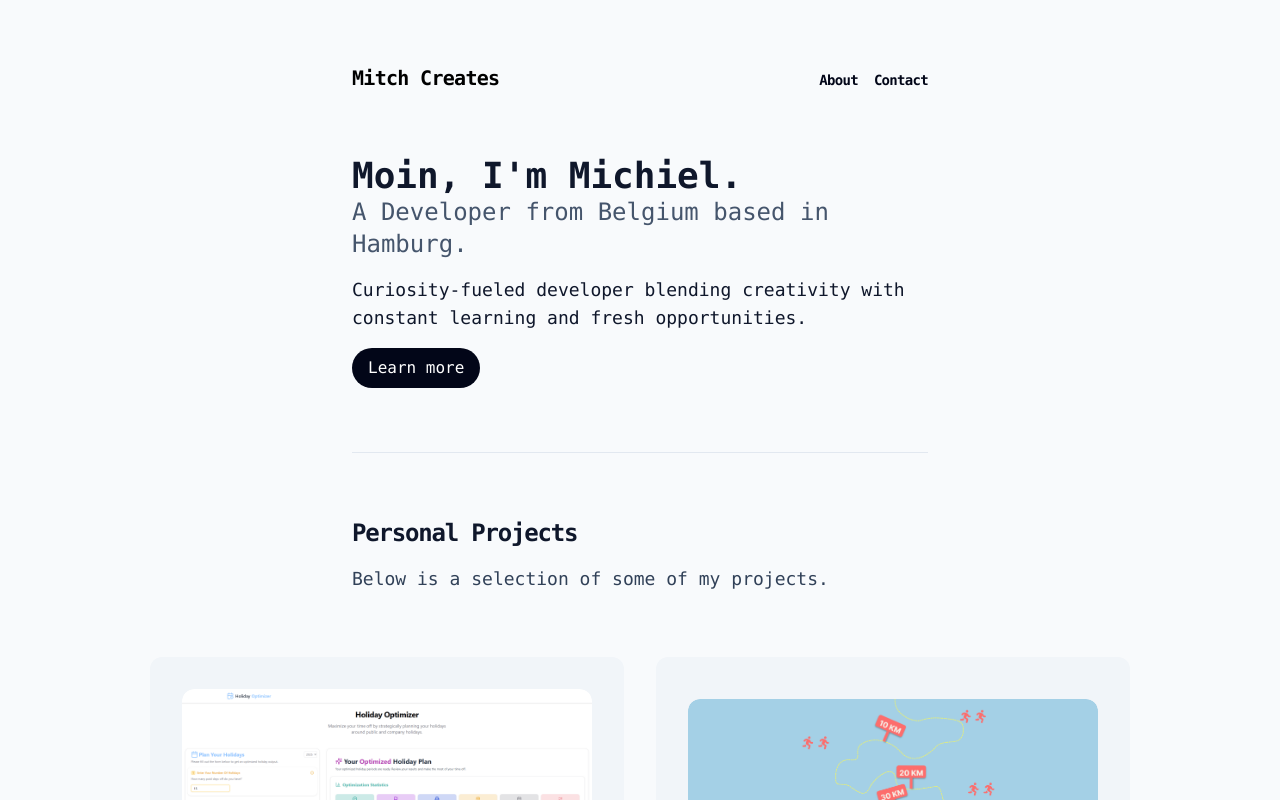
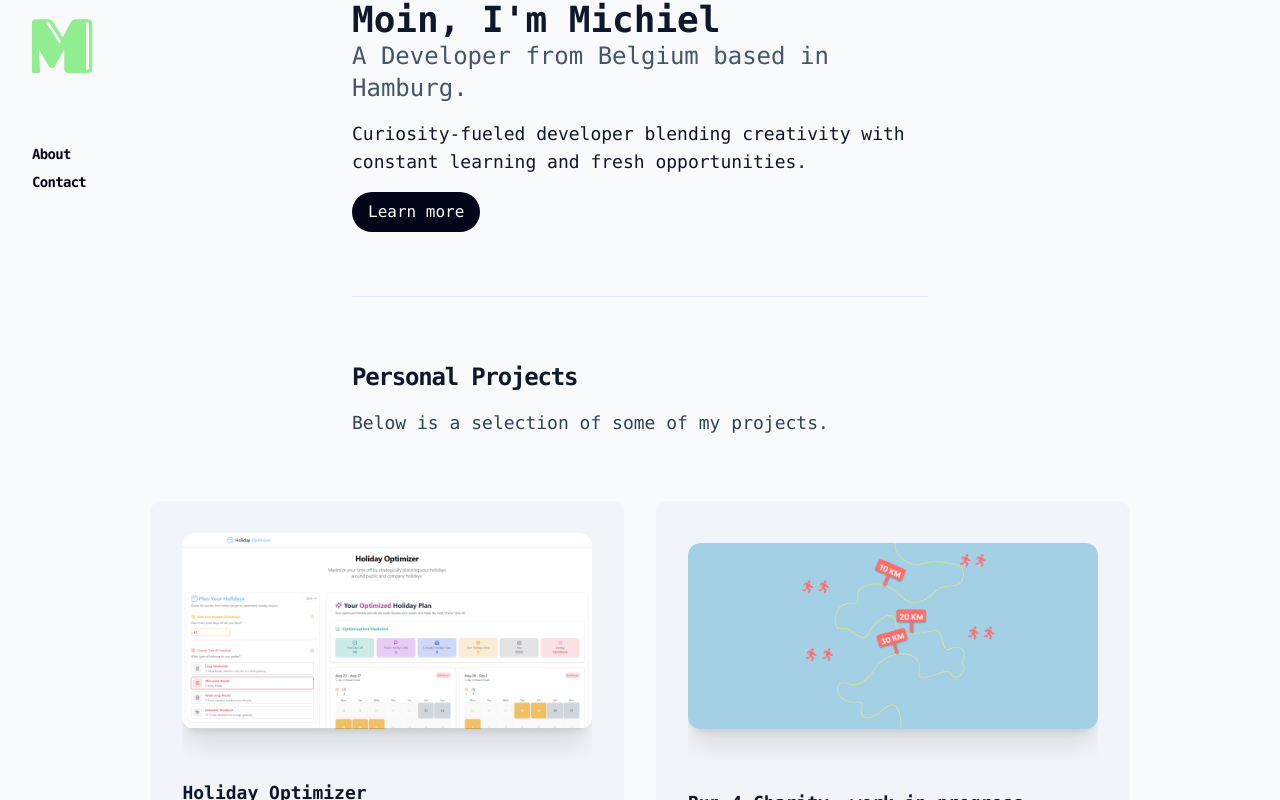
Before and after one commit to Mitch-creates/mitch-portfolio, a React (Vite) app: page / in a window 1280 px wide. Shown: the top 800 px of the page. Built offline with nearby package versions, Linux system fonts and the light colour scheme.

Commit message:
Changed navigation bar to be vertical for desktop + Animation for logo

```diff
--- a/src/App.tsx
+++ b/src/App.tsx
@@ -11,13 +11,16 @@ import { useState } from "react";
 
 function App() {
   const [showIntroAnimation, setShowIntroAnimation] = useState(true);
+  async function handleIntroComplete() {
+    setShowIntroAnimation(false);
+  }
   return (
     <>
       {showIntroAnimation && (
-        <IntroAnimation onComplete={() => setShowIntroAnimation(false)} />
+        <IntroAnimation onComplete={handleIntroComplete} />
       )}
       <BrowserRouter>
-        <div className="max-w-2xl lg:max-w-xl mx-auto">
+        <div className="reveal-page max-w-2xl lg:max-w-xl mx-auto opacity-0">
           <Header />
           <Routes>
             <Route path="/" element={<Home />} />
--- a/src/components/Header.tsx
+++ b/src/components/Header.tsx
@@ -3,12 +3,17 @@ import { Link } from "react-router-dom";
 function Header() {
   return (
     <>
-      <header className="flex flex-row justify-between gap-4 pb-16 pt-8 md:pt-16 px-4 md:px-0 items-baseline">
+      <header className="md:hidden flex flex-row fixed justify-between gap-4 pb-16 pt-8 md:pt-16 px-4 md:px-0 items-baseline">
         <Link
           to="/"
-          className="tracking-tighter bg-pastel-blue text-sm font-mono font-semibold"
+          className="tracking-tighter text-sm font-mono font-semibold"
         >
-          <h1 className=" text-xl">Mitch Creates</h1>
+          <img
+            data-animate="reveal-1"
+            className="w-16 h-16 rotate-y-90 opacity-0"
+            src="/images/M.svg"
+            alt="Mitch Creates Logo"
+          />
         </Link>
         <nav className="flex gap-4 items-end">
           <Link
@@ -25,6 +30,34 @@ function Header() {
           </Link>
         </nav>
       </header>
+
+      <aside className="hidden fixed md:block top-4 left-8 h-screen w-64">
+        <Link
+          to="/"
+          className="flex tracking-tighter text-sm font-mono font-semibold mb-16"
+        >
+          <img
+            data-animate="reveal-1"
+            className="w-16 h-16 rotate-y-90 opacity-0"
+            src="/images/M.svg"
+            alt="Mitch Creates Logo"
+          />
+        </Link>
+        <nav className="flex flex-col gap-2 flex-1 justify-center">
+          <Link
+            className="tracking-tighter text-slate-950 text-sm font-mono font-semibold"
+            to="/about"
+          >
+            About
+          </Link>
+          <Link
+            className="tracking-tighter text-slate-950 text-sm font-mono font-semibold"
+            to="/contact"
+          >
+            Contact
+          </Link>
+        </nav>
+      </aside>
     </>
   );
 }
--- a/src/components/IntroAnimation.tsx
+++ b/src/components/IntroAnimation.tsx
@@ -1,17 +1,16 @@
-import { motion, useAnimate } from "framer-motion";
-import { useEffect, useState } from "react";
+import { motion, animate as globalAnimate } from "framer-motion";
+import { useEffect } from "react";
 
 interface IntroAnimationProps {
   onComplete: () => void;
 }
 
 export default function IntroAnimation({ onComplete }: IntroAnimationProps) {
-  const [scope, animate] = useAnimate();
-
   useEffect(() => {
     const sequence = async () => {
+      await new Promise((resolve) => setTimeout(resolve, 300));
       // Stage 1: Logo flip in
-      await animate(
+      await globalAnimate(
         ".logo",
         { rotateY: 0, opacity: 1 },
         { duration: 0.6, ease: "easeOut" }
@@ -21,23 +20,38 @@ export default function IntroAnimation({ onComplete }: IntroAnimationProps) {
       await new Promise((resolve) => setTimeout(resolve, 800));
 
       // Stage 3: Logo fades out
-      await animate(
+      await globalAnimate(
         ".logo",
         { rotateY: -90, opacity: 0 },
         { duration: 0.5, ease: "easeOut" }
       );
 
       // Stage 4: Hide the loading screen
-      await animate(".loading-container", { opacity: 0 }, { duration: 0.3 });
+      await globalAnimate(
+        ".loading-container",
+        { opacity: 0 },
+        { duration: 0.3 }
+      );
+
+      await globalAnimate(
+        ".reveal-page",
+        { opacity: 1 },
+        { duration: 0.6, ease: "easeIn" }
+      );
+
+      await globalAnimate(
+        "[data-animate='reveal-1']",
+        { opacity: 1, rotateY: 0 },
+        { duration: 0.6, ease: "easeIn" }
+      );
 
       // Complete the loading
       onComplete();
     };
 
     sequence();
-  }, [animate, onComplete]);
+  }, [onComplete]);
   return (
-    <div ref={scope}>
     <motion.div
       className="loading-container fixed inset-0 bg-slate-50 z-50 flex items-center justify-center"
       initial={{ opacity: 1 }}
@@ -58,6 +72,5 @@ export default function IntroAnimation({ onComplete }: IntroAnimationProps) {
         />
       </motion.div>
     </motion.div>
-    </div>
   );
 }
--- a/src/index.css
+++ b/src/index.css
@@ -1,4 +1,9 @@
 @import "tailwindcss";
+
+@theme {
+  --color-brand-green: #90ee90;
+  --color-brand-pink: #d86f92;
+}
 
 @layer base {
   body {
@@ -6,7 +11,7 @@
   }
   ::selection {
     background-color: #90ee90;
-    color: palevioletred;
+    color: #d86f92;
   }
 
   ::-moz-selection {
--- a/src/pages/Home.tsx
+++ b/src/pages/Home.tsx
@@ -10,11 +10,8 @@ function Home() {
       {/* Hero Section */}
       <section className="mb-16 pb-16 border-b border-slate-200">
         <h1 className="pb-4 text-3xl md:text-4xl font-semibold text-slate-900">
-          <span data-animate="reveal-1">Moin</span>
-          <span data-animate="reveal-2">
-            , I'm Michiel<span>.</span>
-          </span>
-          <span className="block text-xl md:text-2xl text-pastel-blue font-normal text-slate-600">
+          Moin, I'm Michiel
+          <span className="block text-xl md:text-2xl font-normal text-slate-600">
             A Developer from Belgium based in Hamburg.
           </span>
         </h1>
--- a/tailwind.config.cjs
+++ /dev/null
@@ -1,20 +0,0 @@
-/** @type {import('tailwindcss').Config} */
-module.exports = {
-  content: ["./src/**/*.{js,ts,jsx,tsx}"],
-  safelist: [],
-  theme: {
-    extend: {
-      colors: {
-        pastel: {
-          blue: "#A7C7E7",
-          green: "#B7EFC5",
-          yellow: "#FFFACD",
-          pink: "#FFD1DC",
-          purple: "#E0BBE4",
-          orange: "#FFE5B4",
-        },
-      },
-    },
-  },
-  plugins: [],
-};
```
Also changed, not shown: tailwind.config.js (deleted). Lines whose indentation alone changed are shown as unchanged.
